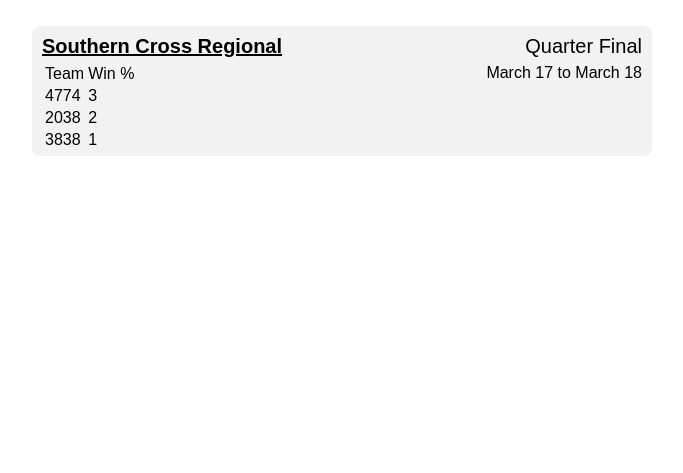
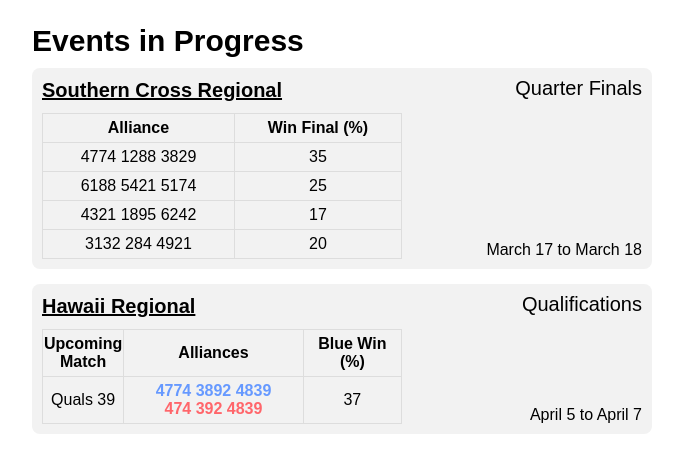
Before and after one commit to ArthurAllshire/antelope, a Flask app: page / in a window 1280 px wide. Shown: the part 80-553 px from the top of the page, without its empty margins (224-907 px from the left). Run offline with Flask 2, Linux system fonts and the light colour scheme.

Commit message:
Improve index page upcoming events dispaly

```diff
--- a/main.py
+++ b/main.py
@@ -8,23 +8,44 @@ app = Flask(__name__)
 # feel free to turn off your linter
 ausc = {'start_year': '2018', 'start_month': 'March', 'start_day': '17',
         'name': 'Southern Cross Regional', 'end_month': 'March',
-        'end_day': '18', 'status': 'Quarter Final', "status_code": "qf", "code": "2018ausc",
+        'end_day': '18', 'status': 'Quarter Finals', "status_code": "qf", "code": "2018ausc",
         'event_stats': [["Team", "Win %"], [4774, 3], [2038, 2], [3838, 1]],
+        'upcoming_matches': [
+            {'name': "Quals 39", "blue_alliance": ["4774", "3892", "4839"], "blue_win_prob": "63",
+             "red_alliance": ["474", "392", "4839"], "red_win_prob": "37"},
+            {'name': "Quals 40", "blue_alliance": ["893", "4853", "4473"], "blue_win_prob": "15",
+             "red_alliance": ["3839", "7171", "1112"], "red_win_prob": "85"}
+        ],
+        'finals': {"in_progress": True, "rounds": 3, "final_type": "knockout",
+                   "knockout_predictions": [
+                       [["4774", "1288", "3829"], 87, 53, 35],
+                       [["6188", "5421", "5174"], 75, 51, 25],
+                       [["4321", "1895", "6242"], 63, 32, 17],
+                       [["3132", "284", "4921"], 43, 21, 20]
+                   ]
+                   }
+        }
+
+hiho = {'start_year': '2018', 'start_month': 'April', 'start_day': '5',
+        'name': 'Hawaii Regional', 'end_month': 'April',
+        'end_day': '7', 'status': 'Qualifications', "status_code": "qm", "code": "2018hiho",
+        'event_stats': [["Alliance", "Win %"], [3829, 83], [2038, 2], [3838, 1]],
         'upcoming_matches': [
             {'name': "Quals 39", "blue_alliance": ["4774", "3892", "4839"], "blue_win_prob": "37",
              "red_alliance": ["474", "392", "4839"], "red_win_prob": "38"}
         ],
-        'finals': {"in_progress": True, "rounds": 3, "final_type": "knockout",
+        'finals': {"in_progress": False, "rounds": 3, "final_type": "knockout",
                    "knockout_predictions": [
                        [["4774", "1288", "3829"], 87, 84, 83],
                        [["988", "5", "324"], 1, 2, 5]
                    ]
                    }
         }
+
 events = OrderedDict()
 
 events['2018ausc'] = ausc
-
+events['2018hiho'] = hiho
 
 @app.route('/')
 def index():
--- a/static/event.css
+++ b/static/event.css
@@ -1,11 +1,6 @@
 
 .card {
     width: 600px;
-}
-
-.title  {
-    font-size:30px;
-
 }
 
 #chance-win-text {
--- a/static/index.css
+++ b/static/index.css
@@ -1,13 +1,10 @@
 .cardtop {
     /* height: 25px; */
-    display:block;
+    /*display:block;*/
 }
 
-.event-name {
-    font-size: 20px;
-    line-height: 20px;
-    display: block;
-    float: left;
+.card {
+    width: 600px;
 }
 
 .event-link {
@@ -17,18 +14,38 @@
 .event-status {
     font-size: 20px;
     line-height: 20px;
+    float: right;
     display: block;
-    float: right;
 }
 
 .dates {
     float: right;
-    display: block;
-    transform:translateY(-8px);
+    position:absolute;
+    bottom:10px;
+    right: 10px;
 }
 
-.event-stats {
-    float:left;
-    display: block;
-    transform:translateY(-10px);
+.preview-table {
+    border-collapse: collapse;
+    width: 60%;
+    margin-top: 10px;
 }
+
+.preview-table th, td {
+    text-align:center;
+    vertical-align:middle;
+    border: 1px solid #ddd;
+    padding-top: 5px;
+    padding-bottom: 5px;
+}
+
+.upcoming-blue {
+    color: #6699FF;
+    display: inline;
+}
+
+
+.upcoming-red {
+    color: #FF666B;
+    display: inline;
+}
--- a/static/style.css
+++ b/static/style.css
@@ -91,9 +91,17 @@ yourselector {
     padding:10px;
     margin-top: 10px;
     margin-bottom: 15px;
+    position: relative;
+
 }
 
 .card-heading {
     font-size: 20px;
-    line-height: 20px;
+    line-height: 25px;
+    display: inline;
+    margin-bottom: 15px;
 }
+
+.title  {
+    font-size:30px;
+}
--- a/templates/index.html
+++ b/templates/index.html
@@ -2,29 +2,56 @@
 {% block pagetitle %}{% endblock %}
 {% block body %}
 <link href="../static/index.css" rel="stylesheet">
-<ul class="cards">
+<div class="title"><b>Events in Progress</b></div>
 {% for event in events %}
-    <li>
 <div class="card">
-        <!-- <div class="card-topline"> -->
-        <div class="event-name"><a class="event-link" href="/event/{{ event.code }}"><b>{{ event.name }}</b></a></div>
+    <div class="card-heading"><a class="event-link" href="/event/{{ event.code }}"><b>{{ event.name }}</b></a></div>
     <div class="event-status">{{ event.status }}</div>
-        <!-- </div> -->
-        <br />
-        <br />
+    <br>
     <div class="event-stats">
-            <table>
-            {% for stat in event.event_stats %}
+        {% if event.finals.in_progress %}
+            <table class="preview-table">
                 <tr>
-                <td> {{stat[0]}} </td>
-                <td> {{stat[1]}} </td>
+                    <th>Alliance</th>
+                    <th>Win Final (%)</th>
+                </tr>
+                {% for alliance_ko_data in event.finals.knockout_predictions %}
+                <tr>
+                    <td>
+                        {% for alliance in alliance_ko_data[0] %}{{alliance}} {% endfor %}
+                    </td>
+                    <td> {{alliance_ko_data[-1]}} </td>
+                </tr>
+                {% endfor %}
+            </table>
+        {% else %}
+        <div class="next-matches">
+            <table class="preview-table">
+                <tr>
+                    <th>Upcoming Match</th>
+                    <th>Alliances</th>
+                    <th>Blue Win (%)</th>
+                </tr>
+                {% for match in event.upcoming_matches[:3] %}
+                <tr>
+                    <td style="width: 10%">{{match.name}}</td>
+                    <td style="width: 50%">
+                        <b>{% for team in match.blue_alliance %}
+                        <div class="upcoming-blue">{{team}} </div>
+                        {% endfor %} <br />
+                        {% for team in match.red_alliance %}
+                        <div class="upcoming-red">{{team}} </div>
+                        {% endfor %}<b>
+                    </td>
+                    <td>{{match.blue_win_prob}}</td>
                 </tr>
                 {% endfor %}
             </table>
         </div>
+        {% endif %}
+    </div>
     <div class="dates"> {{event.start_month}} {{event.start_day}} to
         {{event.end_month}} {{event.end_day}}</div>
 </div>
-    </li>
 {% endfor %}
 {% endblock %}
```
Lines whose indentation alone changed are shown as unchanged.
